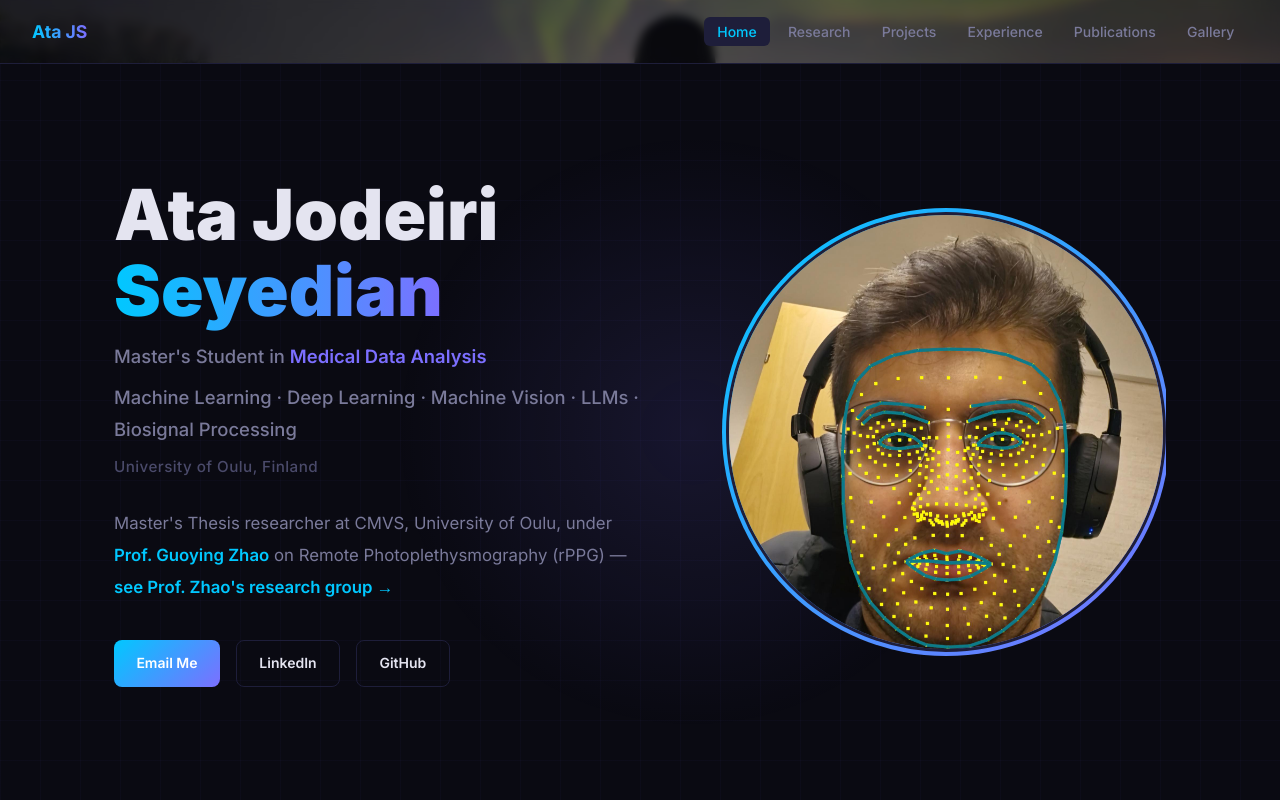
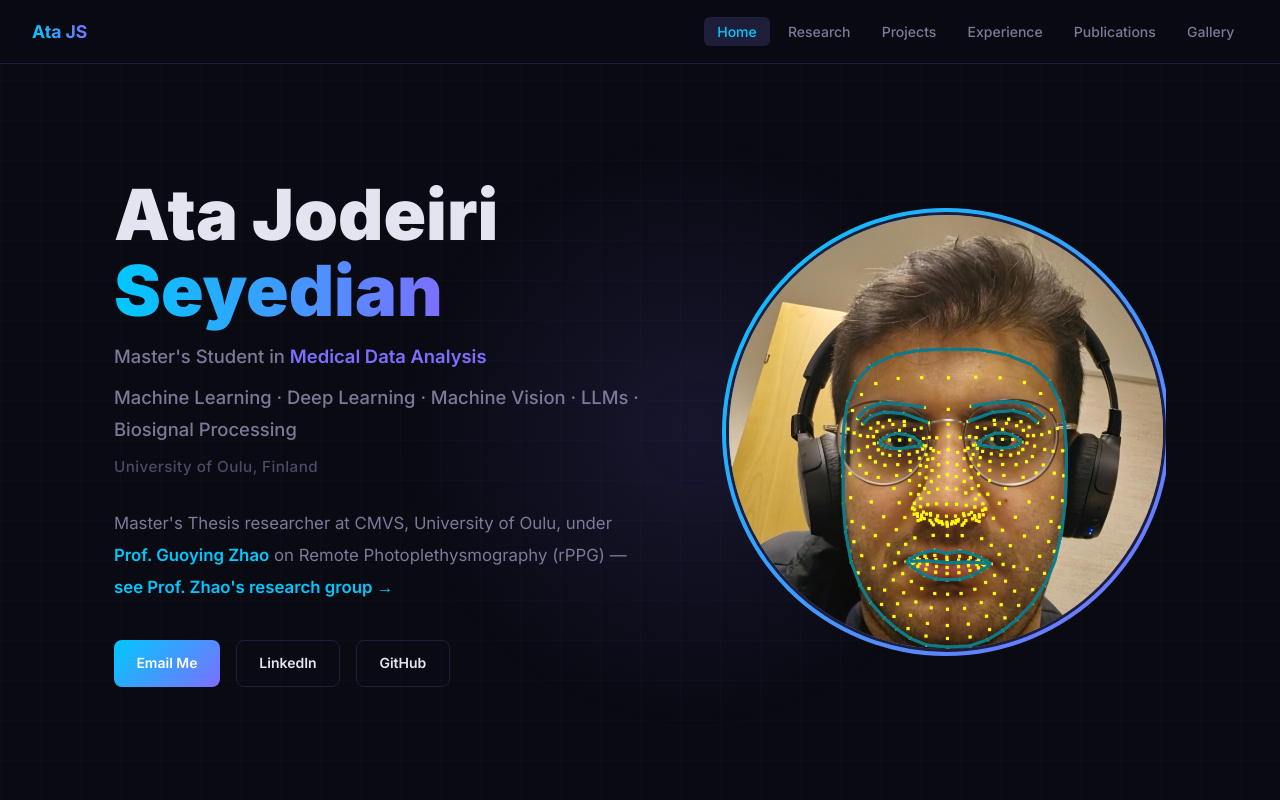
Before and after one commit to AtaJS/AtaJS.github.io, a plain HTML site: page index.html in a window 1280 px wide. Shown: the top 800 px of the page. Drawn offline with Linux system fonts and the light colour scheme.

Commit message:
Refactor navigation background to use solid color and apply backdrop blur for improved aesthetics

```diff
--- a/css/style.css
+++ b/css/style.css
@@ -42,27 +42,14 @@ nav {
   position: fixed;
   top: 0; left: 0; right: 0;
   height: var(--nav-height);
-  background: url('../assets/upper_bar.jpg') center/cover no-repeat;
+  background: rgba(10, 10, 18, 0.92);
+  backdrop-filter: blur(12px);
   border-bottom: 1px solid var(--border);
   display: flex;
   align-items: center;
   justify-content: space-between;
   padding: 0 2rem;
   z-index: 1000;
-}
-
-nav::after {
-  content: '';
-  position: absolute;
-  inset: 0;
-  background: rgba(10, 10, 18, 0.55);
-  backdrop-filter: blur(4px);
-  z-index: 0;
-}
-
-nav > * {
-  position: relative;
-  z-index: 1;
 }
 
 .nav-logo {
```
